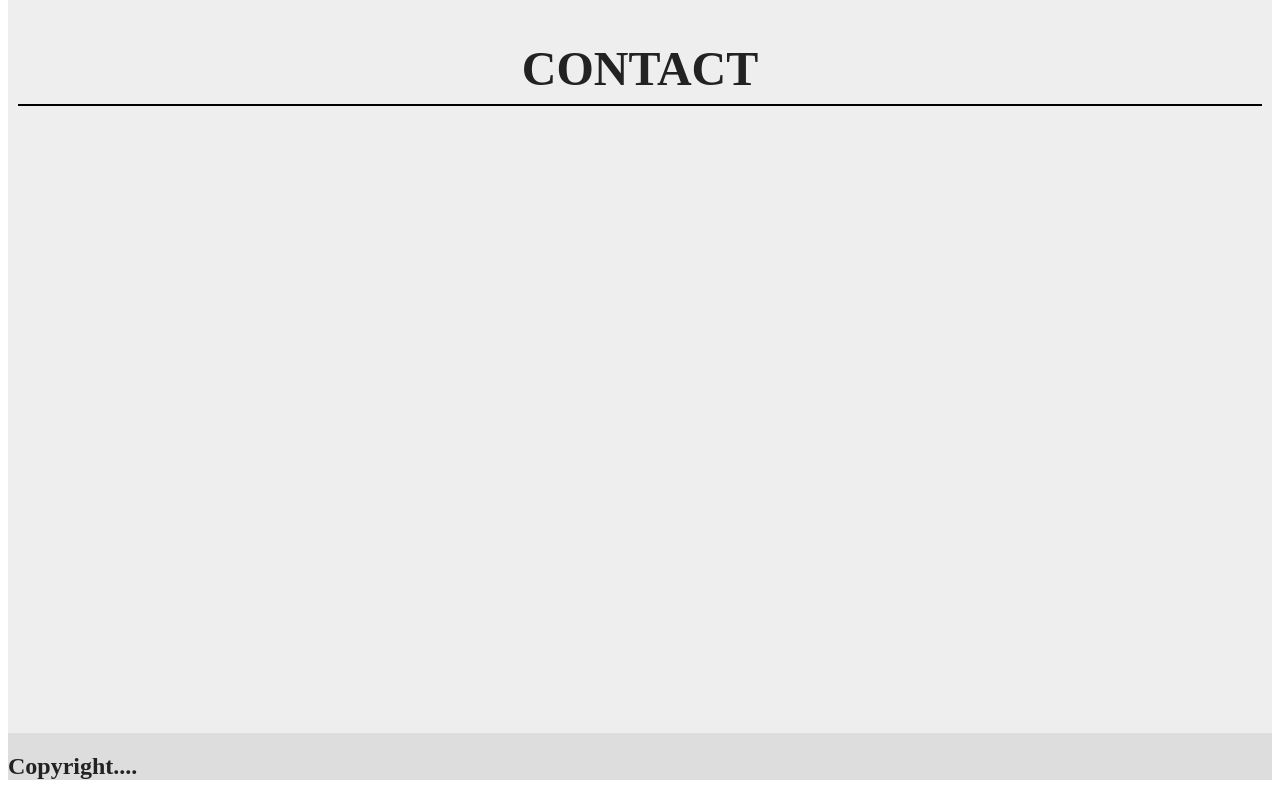
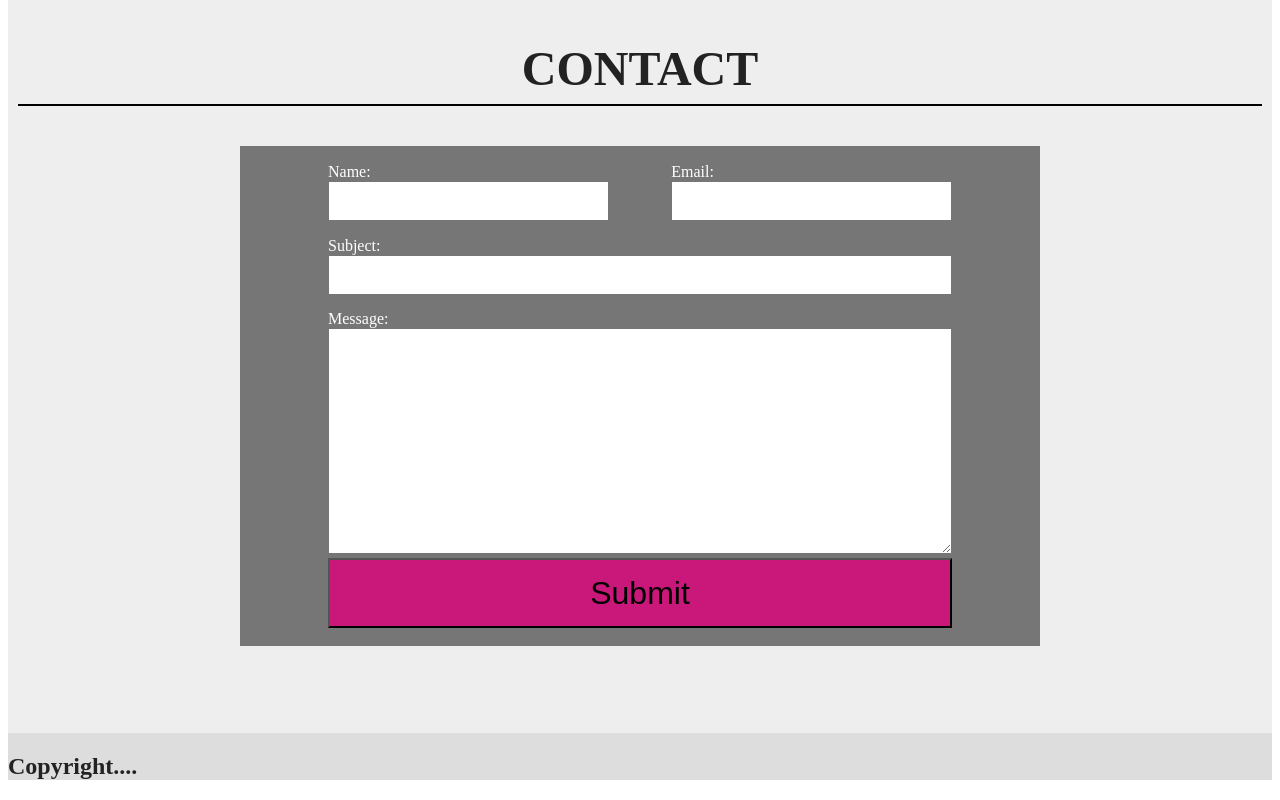
Before and after one commit to Mwakanemela/flexPageTemplate, a plain HTML site: page index.html in a window 1280 px wide. Shown: the part 3026-3826 px from the top of the page. Drawn offline with Linux system fonts and the light colour scheme.

Commit message:
Created a contact form

```diff
--- a/index.html
+++ b/index.html
@@ -105,6 +105,31 @@
 
         <div id="contact" class="page">
             <h2>Contact</h2>
+
+            <form action="" class="myForm">
+                <div class="rowForm">
+                    <div class="name">
+                        <label for="name">Name:</label>
+                        <input type="text" name="name" id="name">
+                    </div>
+
+                    <div class="email">
+                        <label for="email">Email:</label>
+                        <input type="email" name="email" id="email">
+                    </div>
+                </div>
+                    <div class="subject">
+                        <label for="subject">Subject:</label>
+                        <input type="text" name="subject" id="subject">
+                    </div>
+
+                    <div class="message">
+                        <label for="message">Message:</label>
+                        <textarea name="message" id="message" cols="50" rows="10"></textarea>
+                        <button type="submit" >Submit</button>
+                    </div>
+
+            </form>
         </div>
 
         <footer>
--- a/style.css
+++ b/style.css
@@ -135,6 +135,63 @@ body {
     padding: 10px;
     width: 100%;
 }
+
+
+/* contact section */
+.myForm {
+    display: flex;
+    flex-direction: column;
+    justify-content: space-around;
+    height: 500px;
+    text-align: left;
+    padding: 10px;
+    max-width: 800px;
+    margin: 0 auto;
+    background-color: rgba(0, 0, 0, 0.5);
+}
+
+.rowForm {
+    display: flex;
+    justify-content: space-between;
+    width: 80%;
+    margin: 0 auto;
+}
+
+.rowForm .name, .rowForm .email {
+    display: inline-block;
+    padding: 0;
+    margin: 0;
+    width: 45%;
+}
+
+#email, #name , #subject{
+    width: 100%;
+    height: 40px;
+    font-size: 1.5em;
+}
+#message {
+    width: 100%;
+    font-size: 1.5em;
+}
+
+.message button {
+    height: 70px;
+    width: 100%;
+    background-color: rgba(211, 13, 122, 0.9);
+    font-size: 2em;
+    cursor: pointer;
+}
+.myForm .subject, .myForm .message {
+    width: 80%;
+    margin: 0 auto;
+}
+
+label {
+    display: block;
+    padding: 0;
+    margin: 0;
+    color: white;
+}
 @media all and (max-width:640px) {
 
     #navbar {
@@ -152,4 +209,13 @@ body {
     .card {
         flex: auto;
     }
+
+    .rowForm .name, .rowForm .email {
+        width: 100%;
+        display: block;
+    }
+
+    .rowForm {
+        flex-direction: column;
+    }
 }
```
